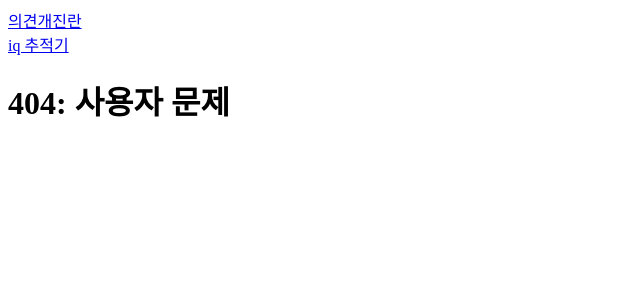
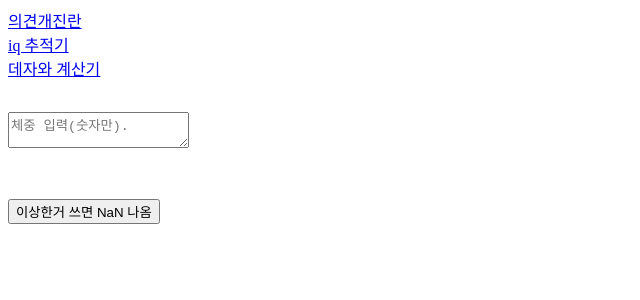
Before and after one commit to NOT2ho/4294967295.io, a Next.js app: page /tejavaCalc in a window 1280 px wide. Before the commit this address had no page. Shown: the top 300 px of the page, without its empty margins (0-640 px from the left). Built offline with nearby package versions, Linux system fonts and the light colour scheme.

Commit message:
Add tejava calc

```diff
--- a/app/layout.tsx
+++ b/app/layout.tsx
@@ -6,7 +6,8 @@ import Link from 'next/link'
 export default async function RootLayout({ children }: PropsWithChildren) {
   return (<html>
     <body> <Link href="/create">의견개진란</Link> <br></br>
-      <Link href="/iqCalc">iq 추적기</Link>
+      <Link href="/iqCalc">iq 추적기</Link> <br></br>
+      <Link href="/tejavaCalc">데자와 계산기</Link>
 
       <br></br><h1>
         {children}
--- a/app/page.tsx
+++ b/app/page.tsx
@@ -1,7 +1,7 @@
 import Image from "next/image";
 import React from "react";
 
-export default function Home() {
+export default async function Home() {
     return (
         <>
             <img src="/101047.png"></img>
--- a/app/read2/page.js
+++ b/app/read2/page.js
@@ -1,4 +1,3 @@
-
 export default async function read() {
   return (
     " 안타깝게도 아직 작성한 글을 볼 수 있는 기능은 구현되지 않았습니다. 하지만 여러분의 소중한 의견은 제 db에 잘 저장되므로 저는 읽을 수 있으니 걱정하지 않으셔도 됩니다!4294967295 올림."
--- /dev/null
+++ b/app/tejavaCalc/page.tsx
@@ -0,0 +1,38 @@
+
+"use client"
+import React from 'react'
+import { useFormStatus } from 'react-dom'
+import { redirect } from 'next/navigation'
+
+
+export default function TejavaCalc() {
+
+
+    const { pending } = useFormStatus()
+    return (
+
+        <form action={FormSubmit}  >
+            <p>
+                <textarea name="body" placeholder="체중 입력(숫자만)."></textarea>
+            </p>
+            <p><input type="submit" value="이상한거 쓰면 NaN 나옴" disabled={pending} /></p>
+        </form >
+
+
+    )
+}
+
+
+
+
+export let die: any
+export function FormSubmit(formData: FormData) {
+
+    const param = Number(formData.get('body'))
+    die = 0.25 * param / 0.55 * 1000
+
+
+    redirect('./death')
+
+
+}
```
Also changed, not shown: app/death/page.tsx (added, +11 -0 lines), 1 other file (tests, documents, lock files or other folders).
